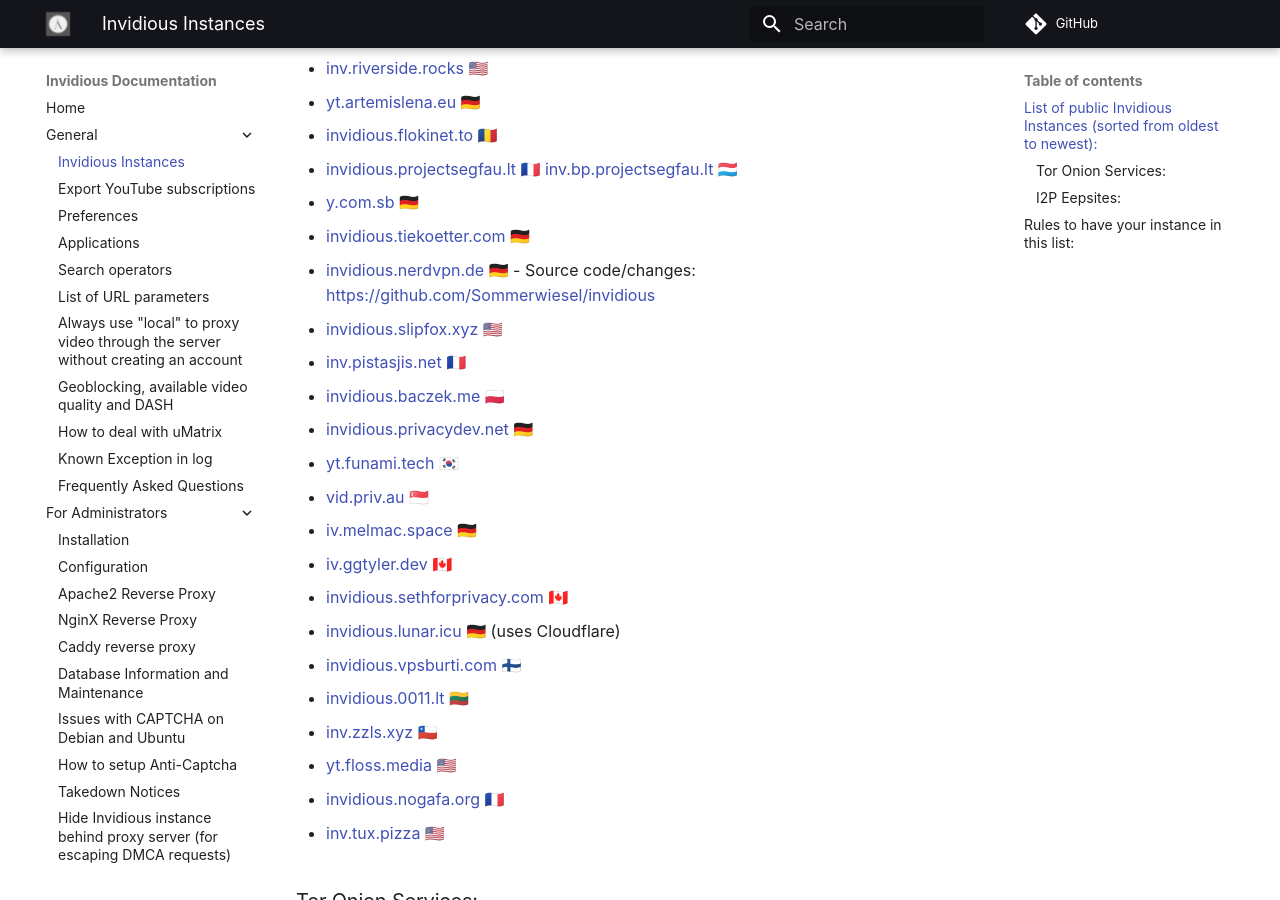
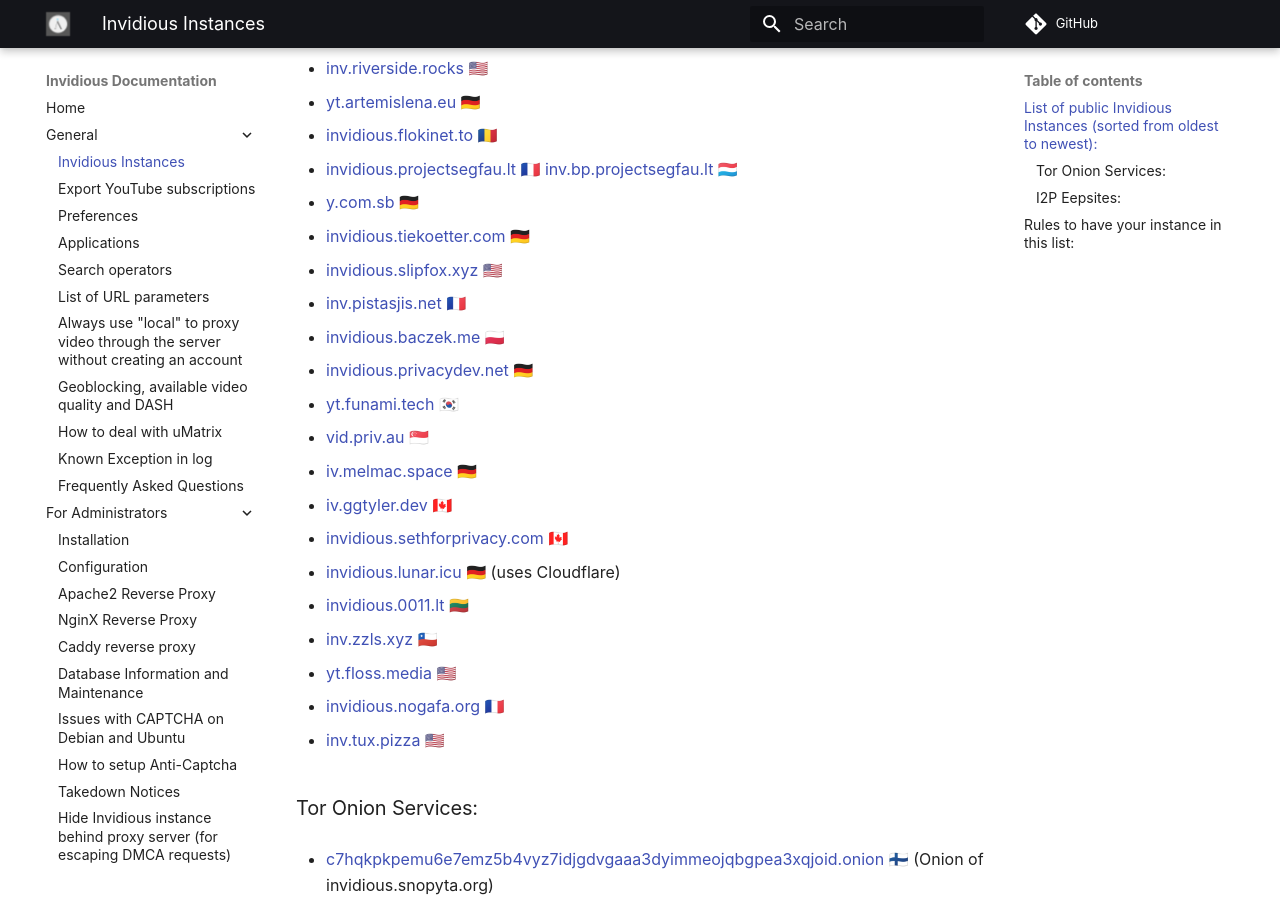
Before and after one commit to iv-org/documentation, an MkDocs documentation site: the page built from docs/instances.md, in a window 1280 px wide and 900 px high, scrolled down 558 px. Built offline with MkDocs 1.6.1 and Material for MkDocs 9.7.7, drawn with Linux system fonts in a browser that asks for light colours; comment, search, counter and statistics services are not loaded; grey boxes are pictures that could not be loaded.

Commit message:
remove invidious.vpsburti.com and invidious.nerdvpn.de
remove instance due to bug https://github.com/iv-org/invidious/issues/3822 for now.

```diff
--- a/docs/instances.md
+++ b/docs/instances.md
@@ -28,8 +28,6 @@
 
 * [invidious.tiekoetter.com](https://invidious.tiekoetter.com) 🇩🇪
 
-* [invidious.nerdvpn.de](https://invidious.nerdvpn.de) 🇩🇪 - Source code/changes: https://github.com/Sommerwiesel/invidious
-
 * [invidious.slipfox.xyz](https://invidious.slipfox.xyz) 🇺🇸
 
 * [inv.pistasjis.net](https://inv.pistasjis.net) 🇫🇷
@@ -49,8 +47,6 @@
 * [invidious.sethforprivacy.com](https://invidious.sethforprivacy.com) 🇨🇦
 
 * [invidious.lunar.icu](https://invidious.lunar.icu) 🇩🇪 (uses Cloudflare)
-
-* [invidious.vpsburti.com](https://invidious.vpsburti.com) 🇫🇮
 
 * [invidious.0011.lt](https://invidious.0011.lt) 🇱🇹
 
```
